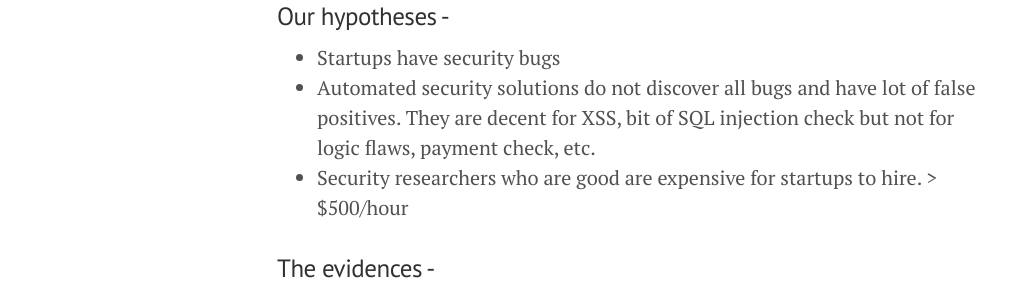
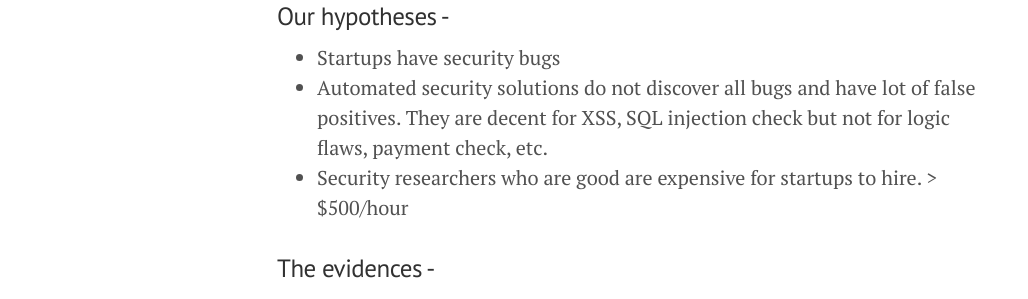
Before and after one commit to FallibleInc/blog, a Jekyll site: the page built from _posts/2015-09-25-Why-fallible.md, in a window 1280 px wide. Shown: the part 411-710 px from the top of the page, without its empty margins (3-1031 px from the left). Built offline with Jekyll 4.4.1, drawn with Linux system fonts in a browser that asks for light colours.

Commit message:
Updated 2015-09-25-Why-fallible.md

```diff
--- a/_posts/2015-09-25-Why-fallible.md
+++ b/_posts/2015-09-25-Why-fallible.md
@@ -12,7 +12,7 @@ Startups are facing a new problem of data leak and loss of money & business. To
 ### Our hypotheses -
 
 - Startups have security bugs
-- Automated security solutions do not discover all bugs and have lot of false positives. They are decent for XSS, bit of SQL injection check but not for logic flaws, payment check, etc.
+- Automated security solutions do not discover all bugs and have lot of false positives. They are decent for XSS, SQL injection check but not for logic flaws, payment check, etc.
 - Security researchers who are good are expensive for startups to hire. > $500/hour
 
 
```
